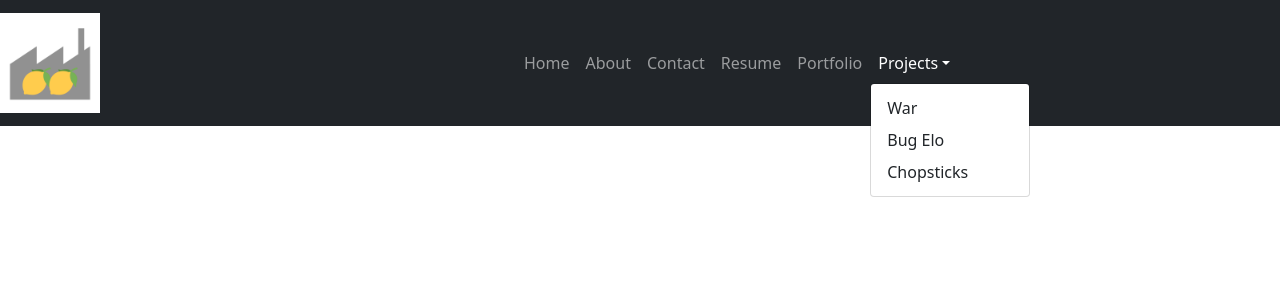
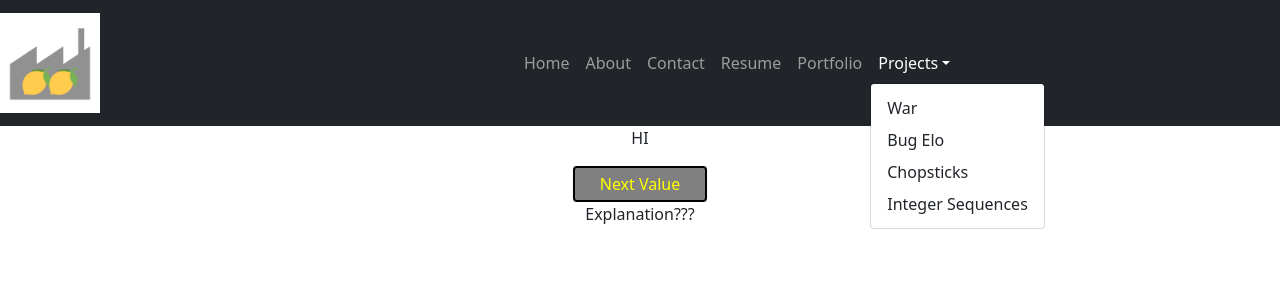
Before and after one commit to rkimpins/lemoncorp, a React (Create React App) app: page /IntegerSequences in a window 1280 px wide. Both pictures are taken after a click on the button "Projects". Shown: the top 300 px of the page. Built offline with nearby package versions, Linux system fonts and the light colour scheme.

Commit message:
Add some integer sequence generating code. Implement fibonacci sequence

```diff
--- a/src/App.js
+++ b/src/App.js
@@ -11,6 +11,7 @@ import Portfolio from "./components/Portfolio/Portfolio";
 import War from './components/Projects/War/War';
 import BugElo from './components/Projects/BugElo/BugElo';
 import Chopsticks from './components/Projects/Chopsticks/Chopsticks';
+import IntegerSequences from './components/Projects/IntegerSequences/IntegerSequences';
 
 import NavigationBar from './components/Navigation/NavigationBar';
 class App extends Component {
@@ -28,6 +29,7 @@ class App extends Component {
           <Route exact path="/war" component={War}></Route>
           <Route exact path="/BugElo" component={BugElo}></Route>
           <Route exact path="/chopsticks" component={Chopsticks}></Route>
+          <Route exact path="/IntegerSequences" component={IntegerSequences}></Route>
         </Router>
       </div>
     );
--- a/src/components/Navigation/NavigationBar.js
+++ b/src/components/Navigation/NavigationBar.js
@@ -38,6 +38,7 @@ const NavigationBar = () => {
                         <NavDropdown.Item href="/War">War</NavDropdown.Item>
                         <NavDropdown.Item href="/BugElo">Bug Elo</NavDropdown.Item>
                         <NavDropdown.Item href="/Chopsticks">Chopsticks</NavDropdown.Item>
+                        <NavDropdown.Item href="/IntegerSequences">Integer Sequences</NavDropdown.Item>
                     </NavDropdown>
                 </Nav>
             </Navbar.Collapse>
--- /dev/null
+++ b/src/components/Projects/IntegerSequences/IntegerSequences.js
@@ -0,0 +1,63 @@
+import React, { Component } from 'react';
+
+
+class IntegerSequences extends Component {
+	state = {
+		selectedSequence: "test",
+		currentlyDisplayedValues: [],
+		generatedValues: [],
+	}
+
+	generateValues = () => {
+		this.generateFibonacciSequence();
+	}
+
+	displayAnotherValue = () => {
+		console.log("[IntegerSeuqences] displayAnotherValues()");
+		if (this.state.currentlyDisplayedValues.length === this.state.generatedValues.length) {
+			this.generateValues();
+		}
+		const currentValues = this.state.currentlyDisplayedValues;
+		currentValues.push(this.state.generatedValues[currentValues.length]);
+		this.setState({
+			currentlyDisplayedValues: currentValues,
+		});
+	}
+
+	generateFibonacciSequence = () => {
+		var generatedValues;
+		const generationIncrements = 10;
+		if (this.state.generatedValues.length === 0) {
+			generatedValues = [0, 1];
+			for (let i = 2; i < generationIncrements; i++) {
+				generatedValues.push(generatedValues[i - 1] + generatedValues[i - 2]);
+			}
+		} else {
+			generatedValues = this.state.generatedValues;
+			let maxIndex = this.state.generatedValues.length + generationIncrements;
+			for (let i = this.state.generatedValues.length; i < maxIndex; i++) {
+				generatedValues.push(generatedValues[i - 1] + generatedValues[i - 2]);
+			}
+		}
+		this.setState({
+			generatedValues: generatedValues,
+		})
+		console.log("[IntegerSequences] generatedValues: ", generatedValues);
+
+	}
+
+	render () {
+		return (
+			<React.Fragment>
+				<p>HI</p>
+				<button onClick={this.displayAnotherValue}>Next Value</button>
+				<p>Explanation???</p>
+				<p>{this.state.currentlyDisplayedValues.map(String).join(", ")}</p>
+				<p>{this.state.generatedValues.map(String).join(", ")}</p>
+			</React.Fragment>
+		);
+	};
+}
+
+
+export default IntegerSequences;
```
